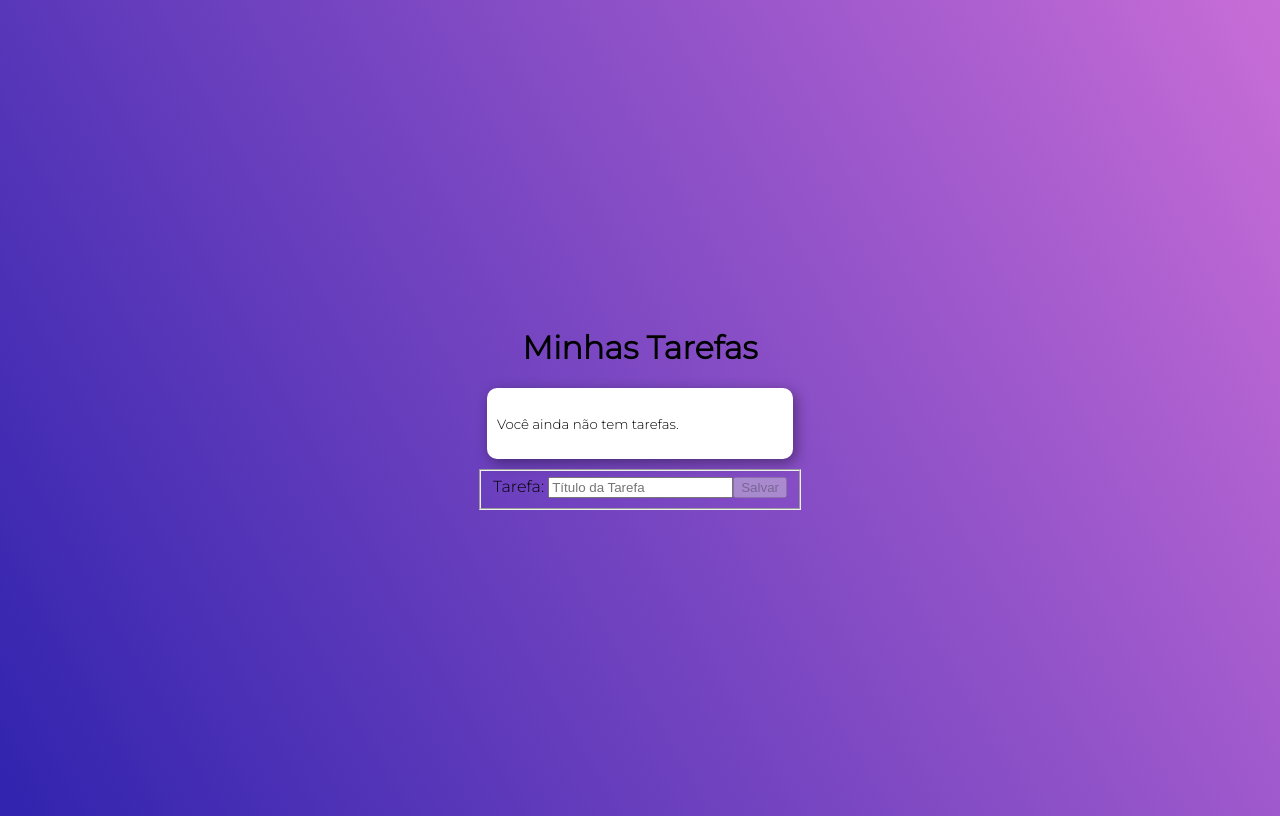
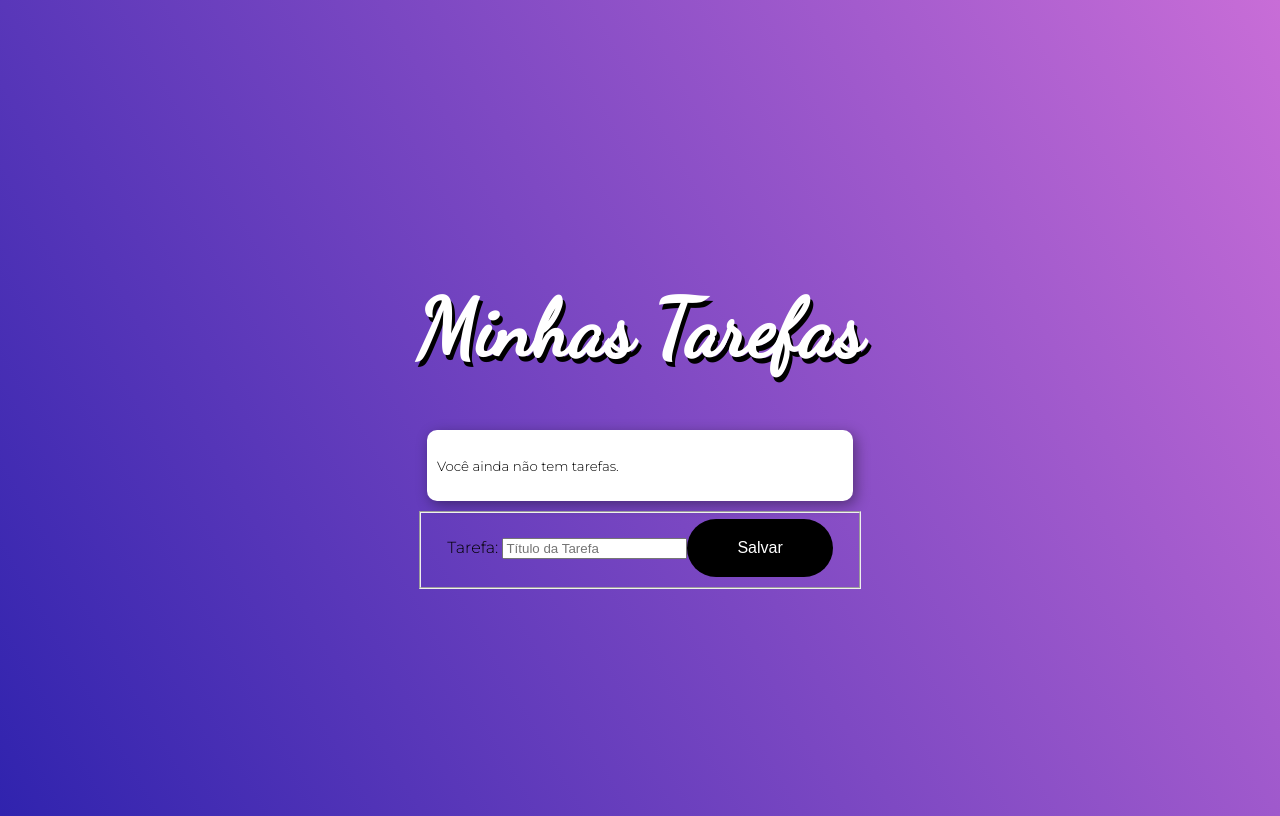
Before and after one commit to Viniciustes/Curso_Balta_7181_Angular_Professional_UiKit, an Angular app in the folder todo/: page / in a window 1280 px wide. Built offline with nearby package versions, Linux system fonts and the light colour scheme.

Commit message:
Aula 21 - Estilizando o Botão

```diff
--- a/todo/src/app/app.component.html
+++ b/todo/src/app/app.component.html
@@ -1,4 +1,4 @@
-<h1>{{ title }}</h1>
+<h1 class="title">{{ title }}</h1>
 
 <ul>
     <p *ngIf="todos.length == 0"><small>Você ainda não tem tarefas.</small></p>
@@ -16,6 +16,6 @@
         <input type="text" placeholder="Título da Tarefa" maxlength="15" formControlName="title">
         <small *ngIf="form.controls.title.invalid && !form.controls.title.pristine">Este campo deve conter entre 3 a 15
             caracteres</small>
-        <button (click)="add()" [disabled]="form.invalid">Salvar</button>
+        <button class="button" (click)="add()" [disabled]="form.invalid">Salvar</button>
     </fieldset>
 </form>
--- a/todo/src/index.html
+++ b/todo/src/index.html
@@ -1,5 +1,6 @@
 <!doctype html>
 <html lang="en">
+
 <head>
   <meta charset="utf-8">
   <title>Todo</title>
@@ -7,9 +8,11 @@
 
   <meta name="viewport" content="width=device-width, initial-scale=1">
   <link rel="icon" type="image/x-icon" href="favicon.ico">
-  <link href="https://fonts.googleapis.com/css?family=Montserrat:300" rel="stylesheet">
+  <link href="https://fonts.googleapis.com/css?family=Dancing+Script|Montserrat:300" rel="stylesheet">
 </head>
+
 <body>
   <app-root></app-root>
 </body>
+
 </html>
--- a/todo/src/styles.css
+++ b/todo/src/styles.css
@@ -50,3 +50,26 @@
     opacity: 1;
     transition: opacity 1s;
 }
+
+.title {
+    font-family: 'Dancing Script', cursive;
+    color: #fff;
+    font-size: 5em;
+    text-shadow: 3px 5px #000;
+  }
+
+  .text-center {
+    text-align: center;
+  }
+
+  .button {
+    background-color: #000;
+    border: none;
+    padding: 20px;
+    color: #fff;
+    border-radius: 30px;
+    font-size: 1em;
+    font-weight: 100;
+    padding-left: 50px;
+    padding-right: 50px;
+  }
```
